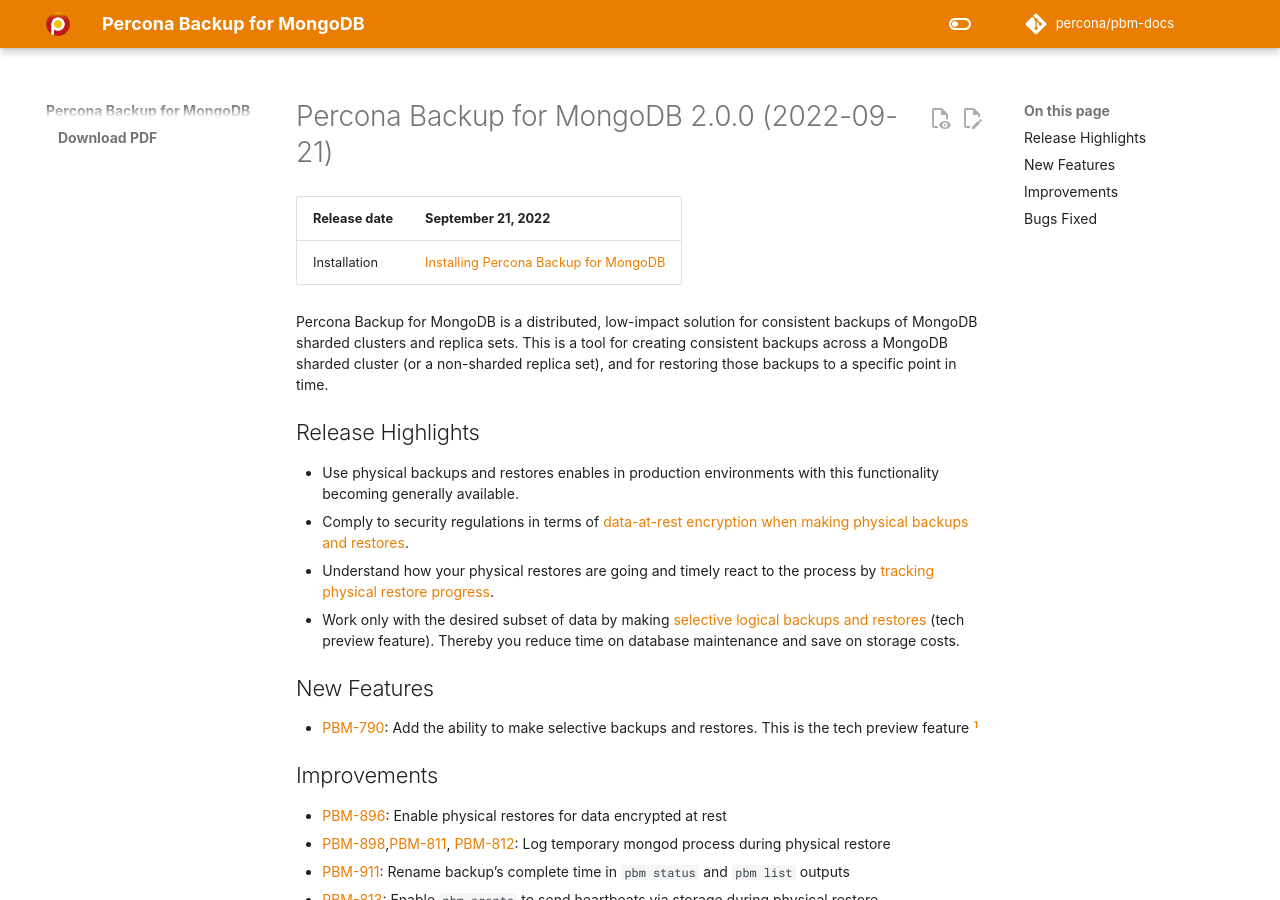
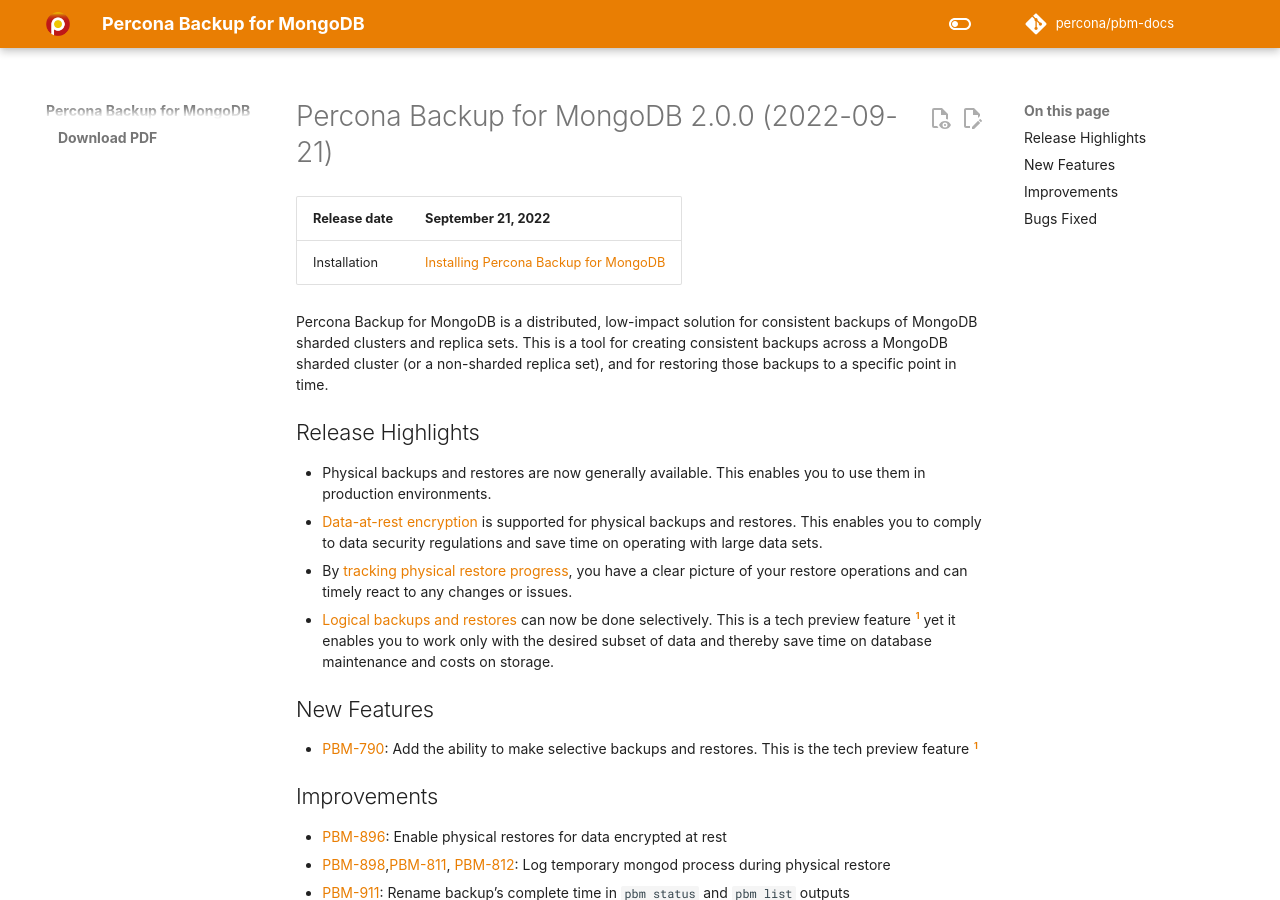
Before and after one commit to percona/pbm-docs, an MkDocs documentation site: the page built from docs/release-notes/2.0.0.md, in a window 1280 px wide and 900 px high. Built offline with MkDocs 1.6.1 and Material for MkDocs 9.7.7, drawn with Linux system fonts in a browser that asks for light colours; nearby versions of some CDN libraries; some web fonts are replaced; comment, search, counter and statistics services are not loaded.

Commit message:
PBM-967 Updated the release highlights section for 2.0.0 (#48)

```diff
--- a/docs/release-notes/2.0.0.md
+++ b/docs/release-notes/2.0.0.md
@@ -9,10 +9,10 @@
 
 ## Release Highlights
 
-* Use physical backups and restores enables in production environments with this functionality becoming generally available.
-* Comply to security regulations in terms of [data-at-rest encryption when making physical backups and restores](../usage/restore.html#physical-restores-with-data-at-rest-encryption).
-* Understand how your physical restores are going and timely react to the process by [tracking physical restore progress](../usage/restore-progress.md).
-* Work only with the desired subset of data by making [selective logical backups and restores](../usage/selective-backup.md) (tech preview feature). Thereby you reduce time on database maintenance and save on storage costs.
+* Physical backups and restores are now generally available. This enables you to use them in production environments.
+* [Data-at-rest encryption](../usage/restore.html#physical-restores-with-data-at-rest-encryption) is supported for physical backups and restores. This enables you to comply to data security regulations and save time on operating with large data sets.
+* By [tracking physical restore progress](../usage/restore-progress.md), you have a clear picture of your restore operations and can timely react to any changes or issues.
+* [Logical backups and restores](../usage/selective-backup.md) can now be done selectively. This is a tech preview feature [^1] yet it enables you to work only with the desired subset of data and thereby save time on database maintenance and costs on storage.
 
 
 ## New Features
```
